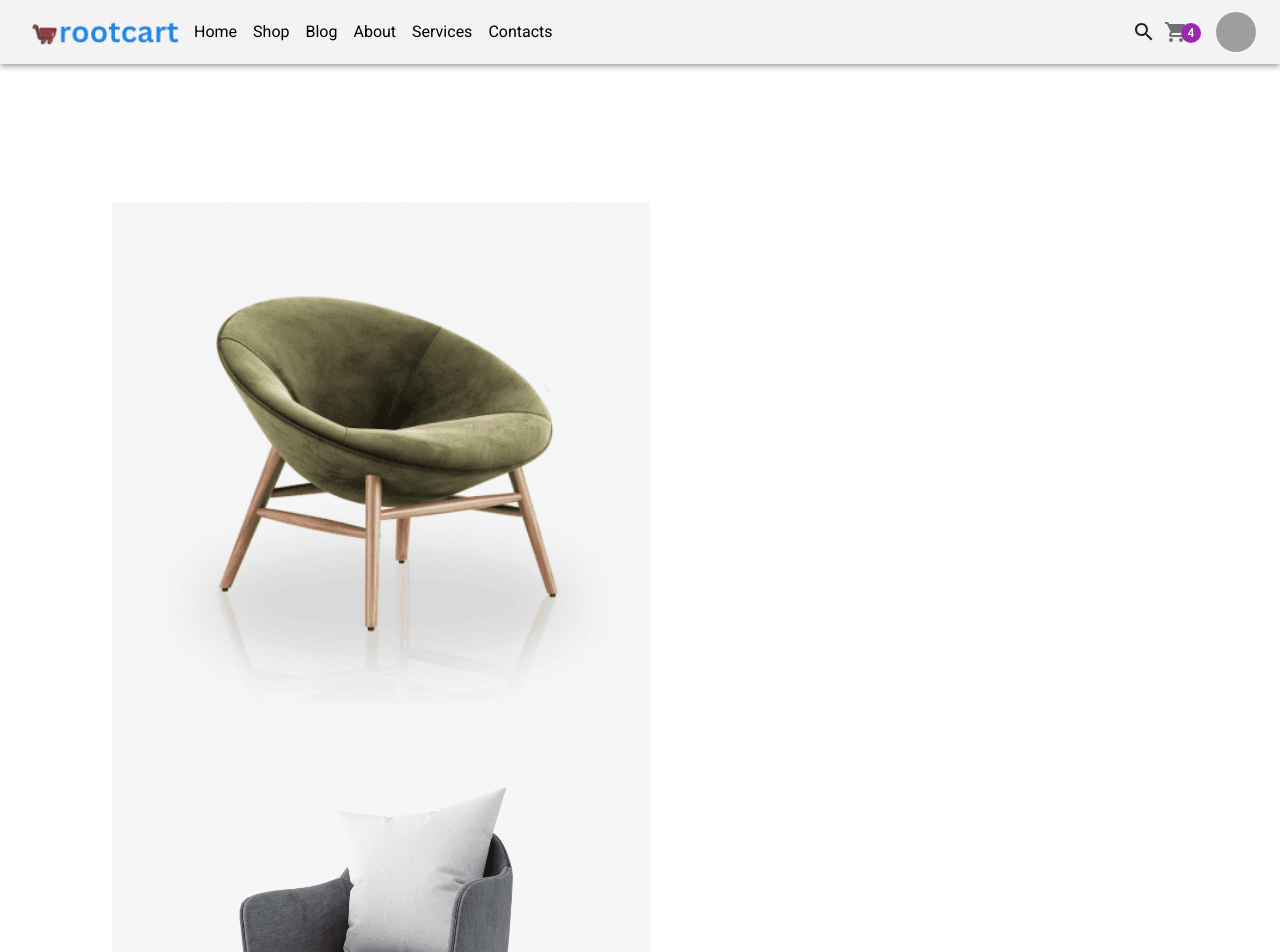
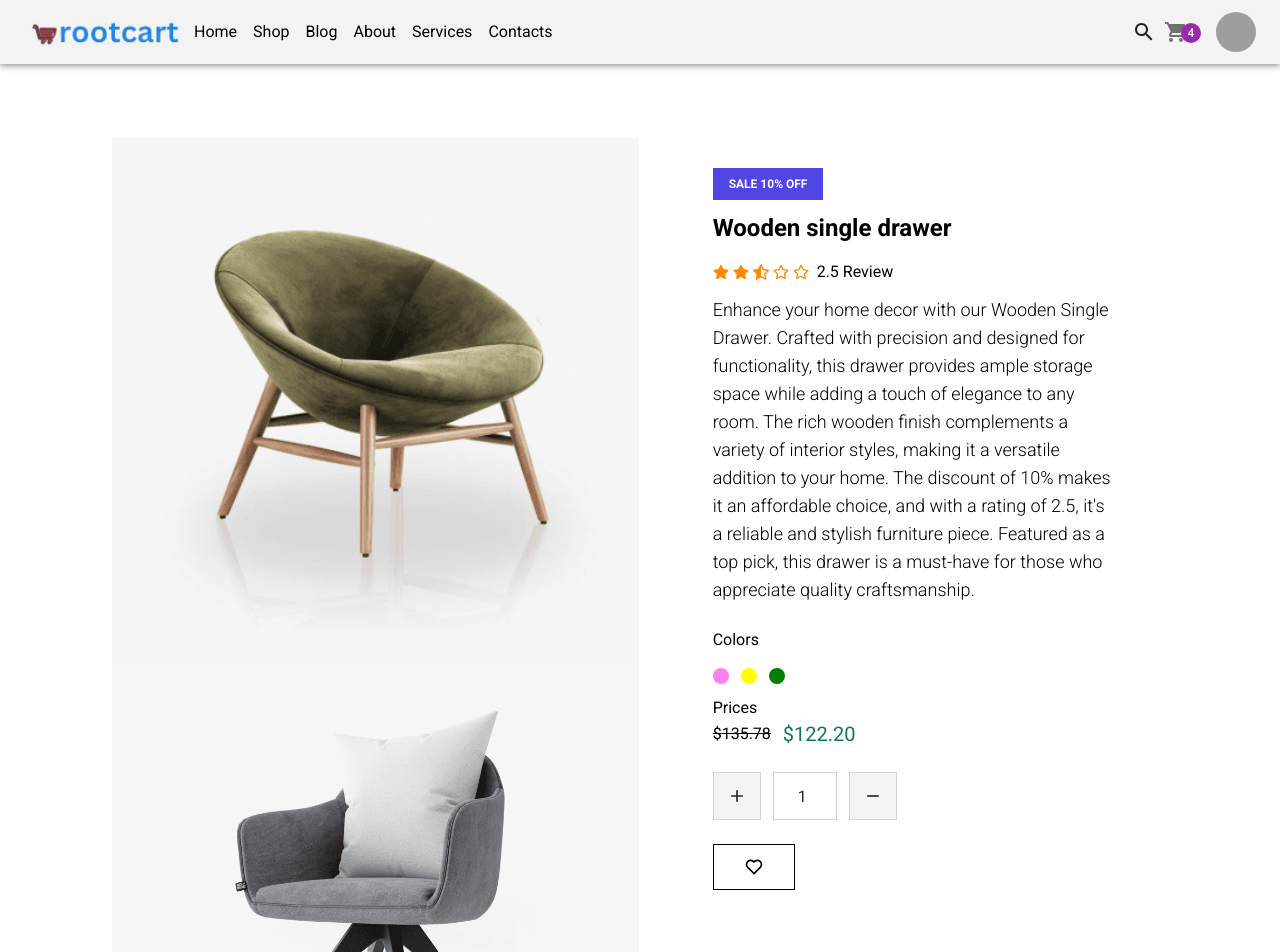
Before and after one commit to MIRNOMAN/root_shop_cart, a React (Vite) app: page /product-details/1 in a window 1280 px wide. Shown: the top 952 px of the page. Built offline with nearby package versions, Linux system fonts and the light colour scheme; grey boxes are pictures that could not be loaded.

Commit message:
product view section

```diff
--- a/src/Components/Product/ProductDeatils.jsx
+++ b/src/Components/Product/ProductDeatils.jsx
@@ -1,5 +1,8 @@
 import { useParams } from "react-router-dom";
 import { productlists } from "../../assets/data/data";
+import { RanderRatingStars } from "../../utils/ProductCards";
+import { useState } from "react";
+import { BiHeart, BiMinus, BiPlus } from "react-icons/bi";
 
 const colorsValue = {
     red: "#fe7fef",
@@ -25,18 +28,86 @@ const ProductDeatils = () => {
   const product = productlists.find(product => product.id === parseInt(productId));
   const {title, images, price, description, discount, rating,color} = product;
 
+  const [selectedColor, setSelectedColor] = useState(color[0].value)
+  const [selectedPrice, setSelectedPrice] = useState(price.find(item => item.color === color[0].value))
+
+  const handleColorClick = (color) => {
+    const newSelectedPrice = price.find(item => item.color === color)
+    setSelectedColor(color)
+    setSelectedPrice(newSelectedPrice)
+  }
+
   if(!product){
     return <div>Product not Found</div>
   }
   return (
     <>
-      <section className="container mt-32 slideproduct">
+      <section className="container mt-16 slideproduct">
         <div className="flex justify-between flex-col lg:flex-row" key={productId}>
           <div className="images lg:w-1/2">
             <div>
               {images.map((image, index) =>(
                 <img src={image.image} alt=""  key={index} className="w-full h-full"/>
               ))}
+            </div>
+          </div>
+
+          <div className="details lg:w-1/2 px-16 pt-10">
+            <button className="feature-btn bg-indigo-600">SALE {discount}% OFF</button>
+            <h1 className="text-2xl font-semibold mt-3">{title}</h1>
+            <div className="flex items-center gap-2 mt-4 ">
+              <div className="flex items-center gap-1">
+                 {RanderRatingStars(rating)}
+              </div>
+              <p>{product.rating} Review</p>
+            </div>
+            <p className="text-lg font-light mt-3">{description}</p>
+            <br />
+
+            <div>
+              <caption>Colors</caption>
+              <div className="flex items-center gap-3 mt-2">
+                {color.map((colorOption,index) => (
+                  <>
+                  <div className={`w-4 h-4 rounded-full mt-2 cursor-pointer border-gray-300
+                  ${selectedColor === colorOption.value ? "selected" : ""}`}
+                  onClick={() => handleColorClick(colorOption.value)}
+                   key={index}
+                    style={{backgroundColor : colorsValue[colorOption.value]}} >
+
+                  </div>
+                  </>
+                ))}
+              </div>
+            </div>
+            <div className="mt-3">
+               <caption>Prices</caption>
+               <div className="flex items-center gap-3 ">
+                  <h3 className="line-through ">${selectedPrice.value}</h3>
+                  <h3 className="text-primary-green text-xl">
+                   ${(selectedPrice.value - (selectedPrice.value * product.discount) /100).toFixed(2)}
+                  </h3>
+               </div>
+            </div>
+            <br />
+
+            <div className="flex items-center gap-3">
+             <button className="w-12 h-12 grid place-items-center bg-gray-100 text-primary border border-gray-300">
+              <BiPlus size={20}></BiPlus>
+             </button>
+             <input type="text" value="1" className="w-16 h-12 text-primary outline-none border border-gray-300 px-6" />
+             <button className="w-12 h-12 grid place-items-center bg-gray-100 text-primary border border-gray-300">
+              <BiMinus size={20}></BiMinus>
+             </button>
+            </div>
+
+
+            <div className="flex items-center gap-3 mt-6">
+                <button className="flex items-center gap-2 secondary-btn">
+                  <BiHeart size={20}>
+                    Add to wishlist
+                  </BiHeart>
+                </button>
             </div>
           </div>
         </div>
```
